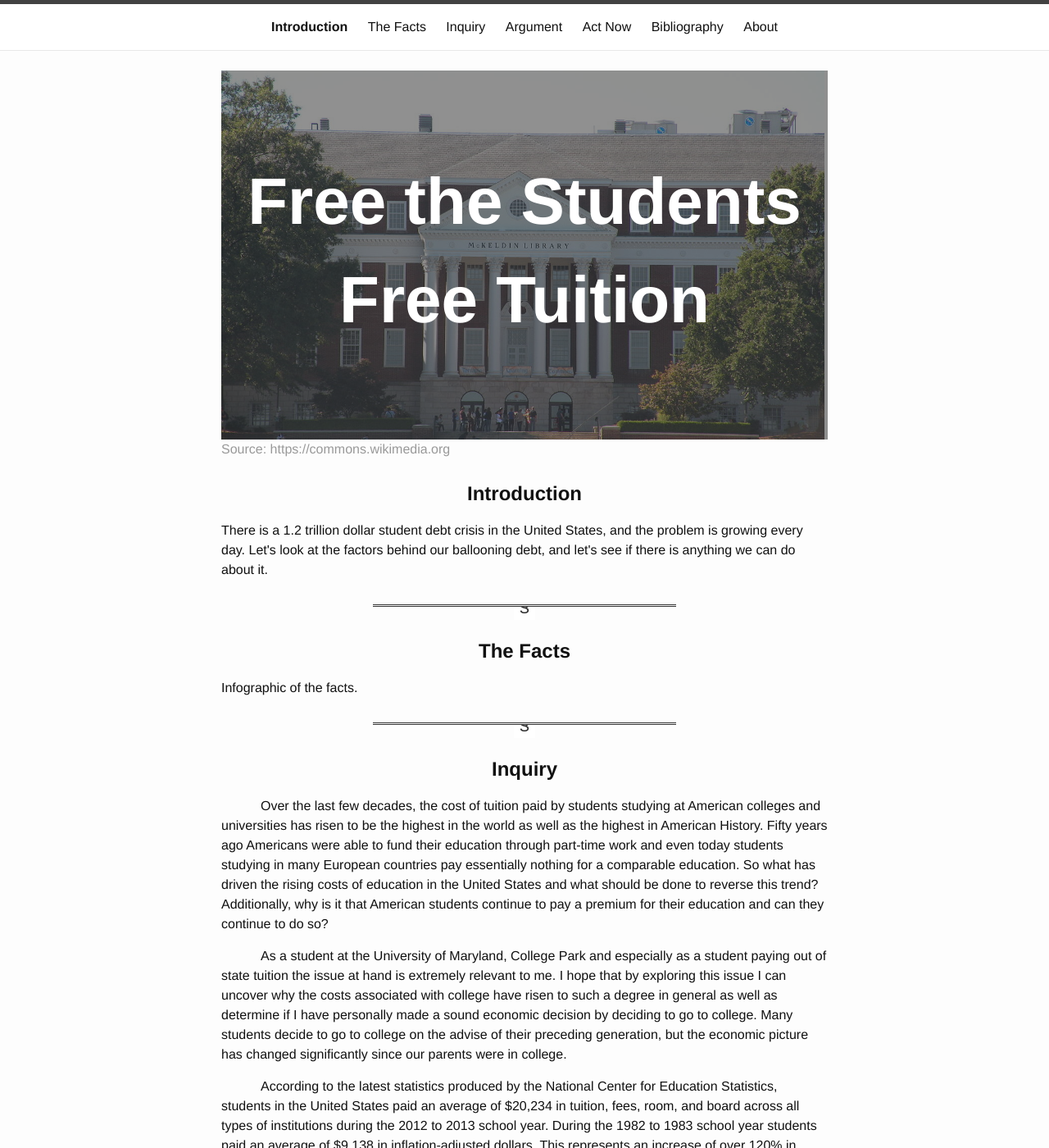
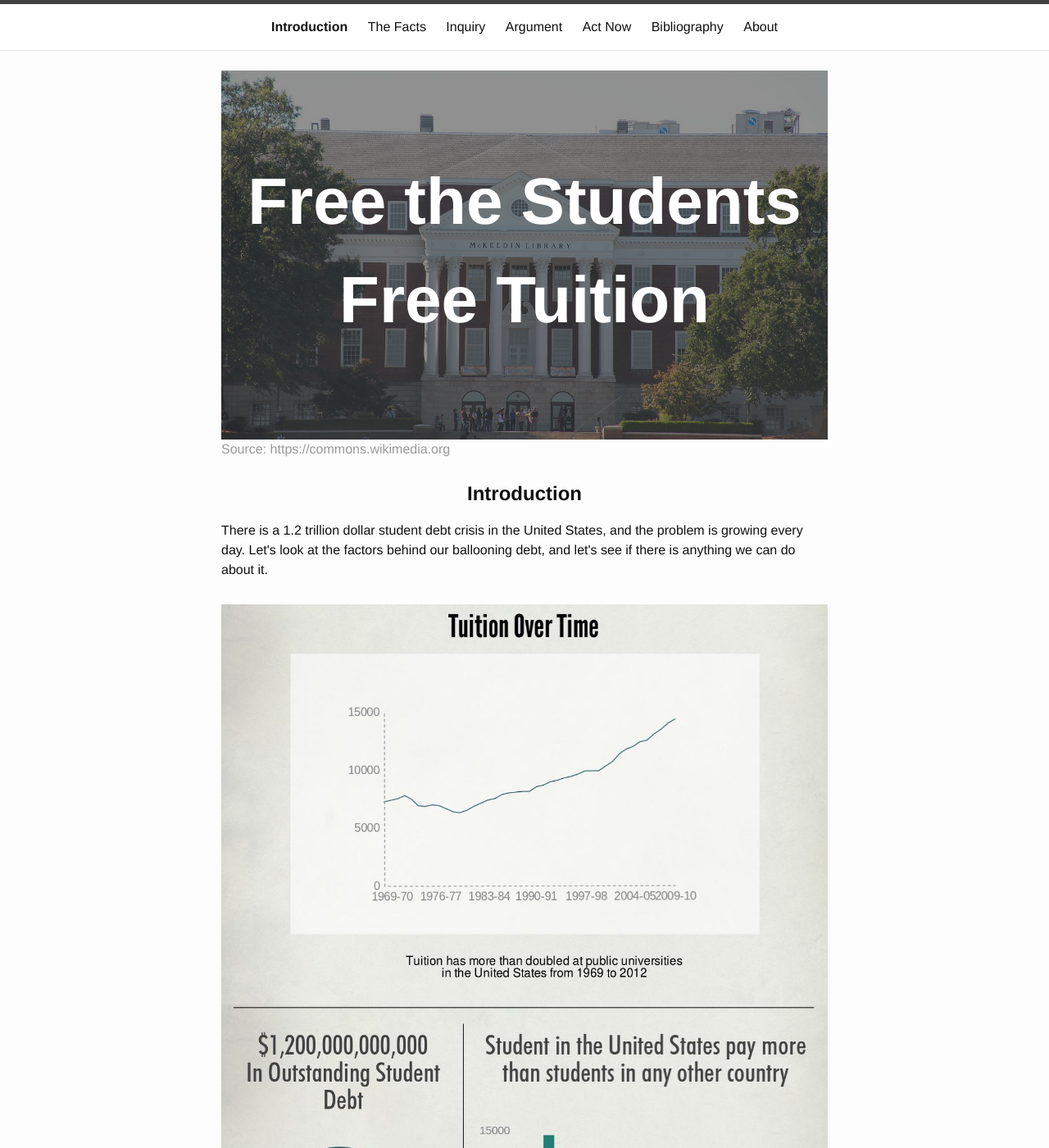
Before and after one commit to AntCas/antcas.github.io, a Jekyll site: the page built from education/index.html, in a window 1280 px wide and 1400 px high. Shown: the whole window at 82% size. Built offline with Jekyll 4.4.1, drawn with Linux system fonts in a browser that asks for light colours; nearby versions of some CDN libraries.

Commit message:
infographic

```diff
--- a/_includes/_about.html
+++ b/_includes/_about.html
@@ -2,7 +2,7 @@
 <section id="about">
     <h2>About</h2>
     <div class="left onethird">
-        <img class="headshot" src="img/headshot.jpg" alt="headshot">
+        <img class="headshot" src="../img/headshot.jpg" alt="headshot">
     </div>
     <div class="right twothirds">
     <h3>Anthony Castrio</h3>
--- a/_includes/_thefacts.html
+++ b/_includes/_thefacts.html
@@ -1,6 +1,7 @@
 <!-- The Facts -->
 <section id="thefacts">
-    <h2>The Facts</h2>
-    Infographic of the facts.
+	<div class="infographic">
+		<img alt="infographic" src="../img/infographic.jpg">
+	</div>
 </section>
 <!-- /The Facts -->
--- a/_sass/_styles.scss
+++ b/_sass/_styles.scss
@@ -32,7 +32,7 @@ section > p {
 	width: 100%;
 	height: 450px;
 	background: url(/img/umd.jpg) no-repeat;
-	background-size: contain;
+	background-size: 100% 100%;
 	.overlay {
 		width: 100%;
 		height: 100%;
--- a/education/index.html
+++ b/education/index.html
@@ -4,7 +4,6 @@ layout: default
 
 {% include _introduction.html %}
 
-<hr/ class="style-eight">
 
 {% include _thefacts.html %}
 
```
Also changed, not shown: img/infographic.jpg (added), 7 other files.
